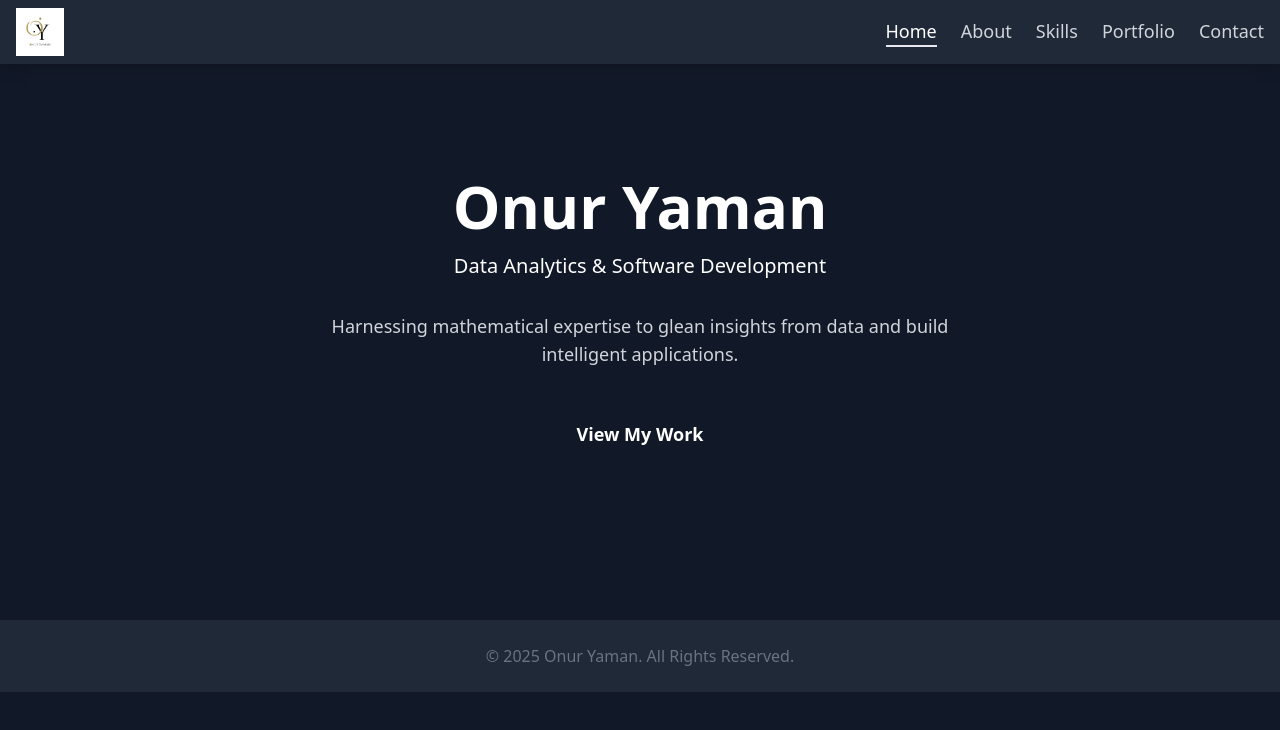
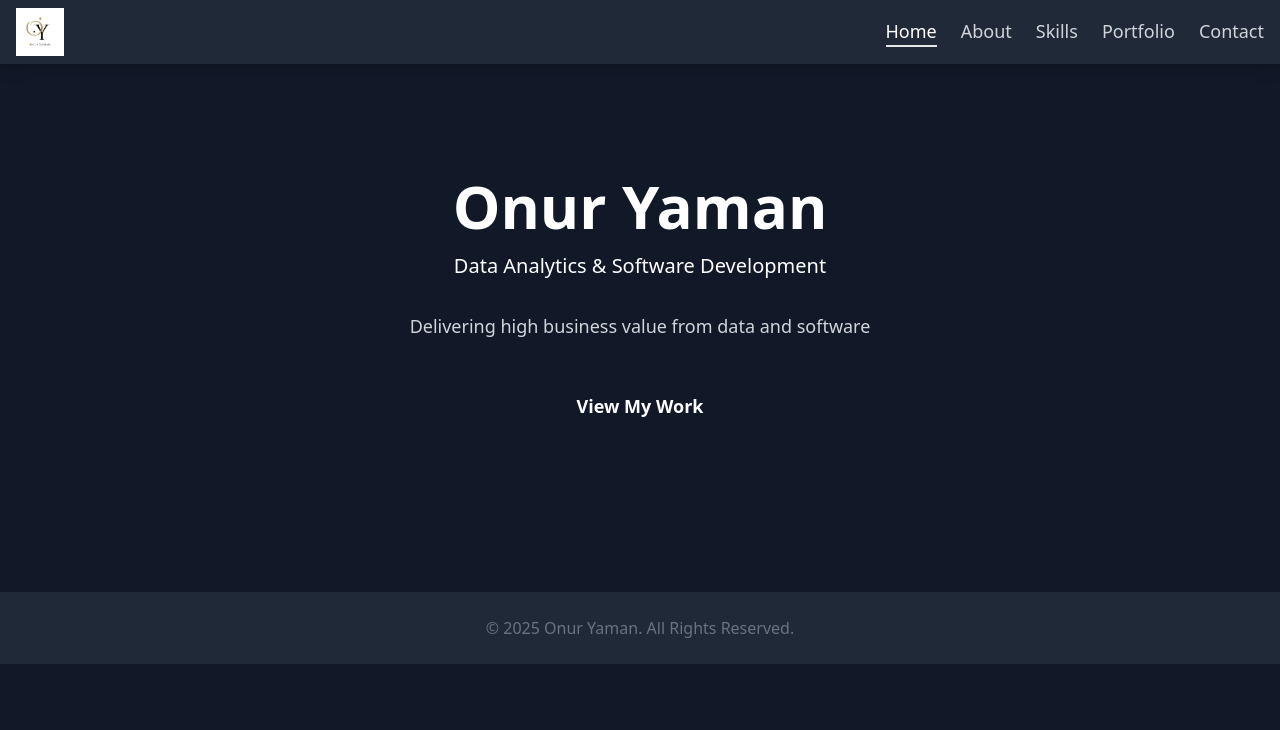
Before and after one commit to YamanOnur/YamanOnur.github.io, a React (Create React App) app: page / in a window 1280 px wide. Shown: the top 730 px of the page. Built offline with nearby package versions, Linux system fonts and the light colour scheme.

Commit message:
Update App.js

```diff
--- a/src/App.js
+++ b/src/App.js
@@ -114,7 +114,7 @@ const Home = ({ setActiveSection }) => (
     <h1 className="text-5xl md:text-6xl font-bold mb-4">Onur Yaman</h1>
     <p className="text-xl text-cyan-400 mb-8">Data Analytics & Software Development</p>
     <p className="text-lg text-gray-300 max-w-2xl mx-auto mb-10">
-      Harnessing mathematical expertise to glean insights from data and build intelligent applications.
+      Delivering high business value from data and software
     </p>
     <button
       onClick={() => setActiveSection('portfolio')}
```
